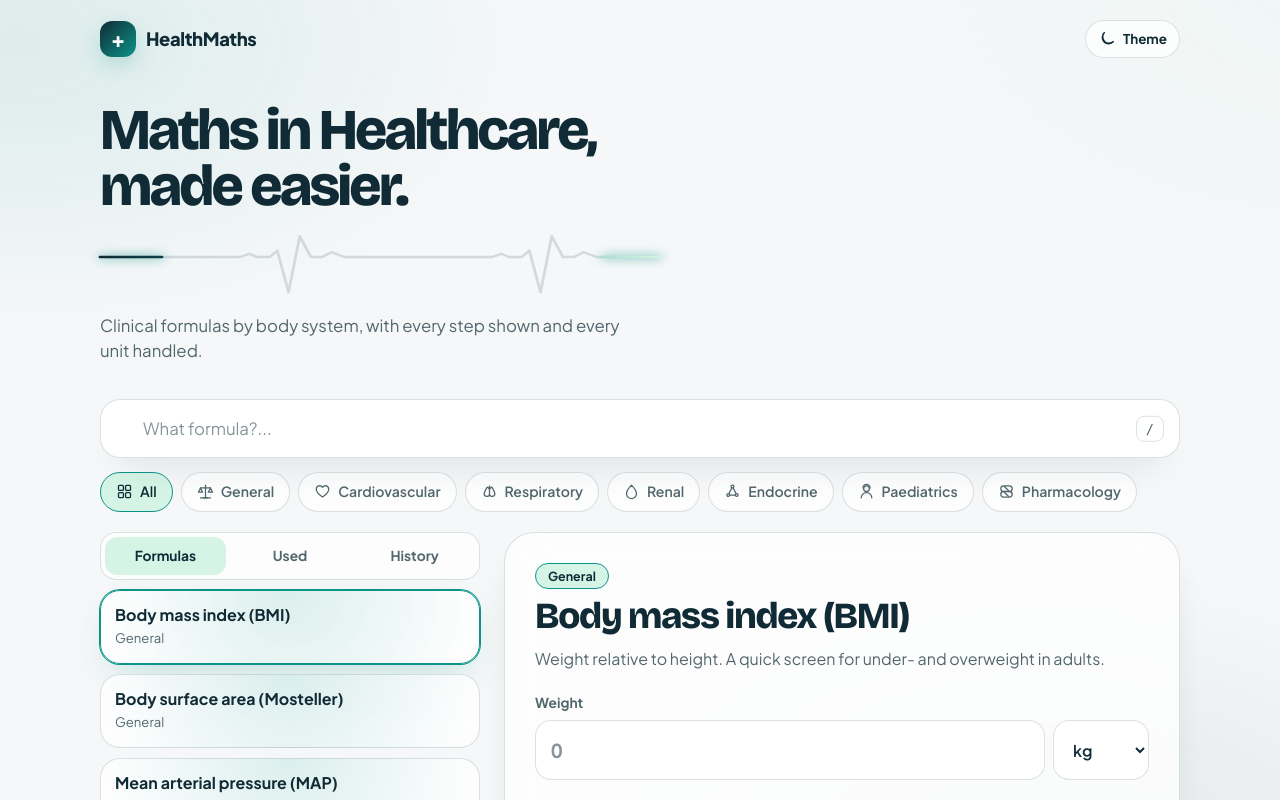
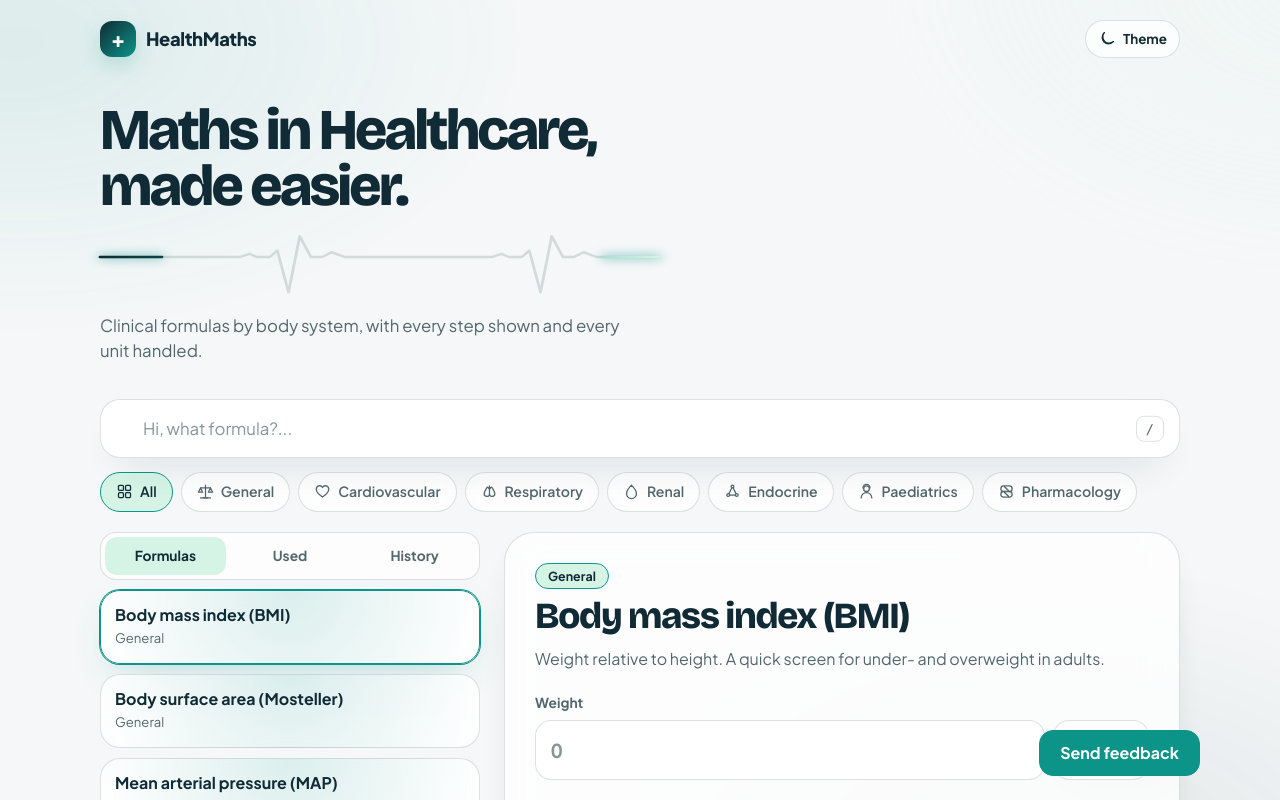
Before and after one commit to Timi-cell/healthmaths, a Next.js app: page / in a window 1280 px wide. Shown: the top 800 px of the page. Built offline with nearby package versions, Linux system fonts and the light colour scheme.

Commit message:
perf: added a floating button for sending feedback & made the whitescreen welcoming and recurring upon reload

```diff
--- a/app/globals.css
+++ b/app/globals.css
@@ -134,7 +134,7 @@ html[data-show-intro="true"] .welcome {
   background: #0d9488;
   transform: scaleX(0);
   transform-origin: left;
-  animation: welcome-load 2.6s ease-out forwards;
+  animation: welcome-load 2s ease-out forwards;
 }
 .welcome p {
   margin: 0;
@@ -891,6 +891,20 @@ footer a {
   font-weight: 700;
   text-decoration: underline;
 }
+.feedback-fab {
+  position: fixed;
+  right: max(24px, calc((100vw - 1120px) / 2));
+  bottom: 24px;
+  z-index: 40;
+  border-color: var(--action);
+  background: var(--action);
+  color: #fff;
+  box-shadow: var(--sh);
+}
+.feedback-fab:hover {
+  color: #fff;
+  filter: brightness(0.94);
+}
 dialog {
   margin: auto;
   width: min(480px, calc(100vw - 32px));
@@ -1287,6 +1301,10 @@ dialog.sheet {
   .toast {
     bottom: calc(96px + env(safe-area-inset-bottom, 0px));
   }
+  .feedback-fab {
+    right: 16px;
+    bottom: calc(92px + env(safe-area-inset-bottom, 0px));
+  }
   footer {
     padding-bottom: 120px;
   }
--- a/app/layout.tsx
+++ b/app/layout.tsx
@@ -68,7 +68,7 @@ export default function RootLayout({
         <script
           dangerouslySetInnerHTML={{
             __html:
-              "try{if(JSON.parse(localStorage.getItem('healthmaths:v1:theme')||'null')==='dark')document.documentElement.dataset.theme='dark';var standalone=window.matchMedia('(display-mode: standalone)').matches||navigator.standalone===true;if(standalone||!localStorage.getItem('healthmaths:intro-seen')){document.documentElement.dataset.showIntro='true';document.documentElement.dataset.introStart=String(Date.now());if(!standalone)localStorage.setItem('healthmaths:intro-seen','1')}}catch{}",
+              "try{if(JSON.parse(localStorage.getItem('healthmaths:v1:theme')||'null')==='dark')document.documentElement.dataset.theme='dark'}catch{}document.documentElement.dataset.showIntro='true';document.documentElement.dataset.introStart=String(Date.now());",
           }}
         />
       </head>
--- a/components/App.tsx
+++ b/components/App.tsx
@@ -366,7 +366,7 @@ export default function App() {
                   e.currentTarget.focus();
                 }
               }}
-              placeholder="What formula?..."
+              placeholder="Hi, what formula?..."
               aria-label="Search formulas"
               autoComplete="off"
             />
@@ -578,6 +578,14 @@ export default function App() {
           Request a formula or send feedback
         </button>
       </footer>
+      <button
+        className="btn feedback-fab"
+        onClick={() => setFb(true)}
+        aria-haspopup="dialog"
+        aria-controls="feedback-dialog"
+      >
+        Send feedback
+      </button>
       <FeedbackDialog open={fb} onClose={() => setFb(false)} />
       <SystemSheet
         open={sheet}
--- a/components/FeedbackDialog.tsx
+++ b/components/FeedbackDialog.tsx
@@ -95,6 +95,7 @@ export default function FeedbackDialog({
   }
   return (
     <dialog
+      id="feedback-dialog"
       ref={ref}
       onClose={() => {
         setStatus("idle");
@@ -127,8 +128,8 @@ export default function FeedbackDialog({
         <form onSubmit={submit}>
           <h3>Help shape HealthMaths</h3>
           <p className="desc">
-            Can't find a formula? Spotted a mistake? Something else? Tell us
-            about it.
+            Can't find a formula? Spotted a mistake? Something else? <br/> Tell us
+            about it. It takes less than a minute.
           </p>
           <div className="row">
             <select
--- a/components/WelcomeScreen.tsx
+++ b/components/WelcomeScreen.tsx
@@ -11,7 +11,7 @@ export default function WelcomeScreen() {
     const timeout = window.setTimeout(() => {
       delete root.dataset.showIntro;
       delete root.dataset.introStart;
-    }, Math.max(0, 2600 - elapsed));
+    }, Math.max(0, 2000 - elapsed));
     return () => window.clearTimeout(timeout);
   }, []);
 
```
